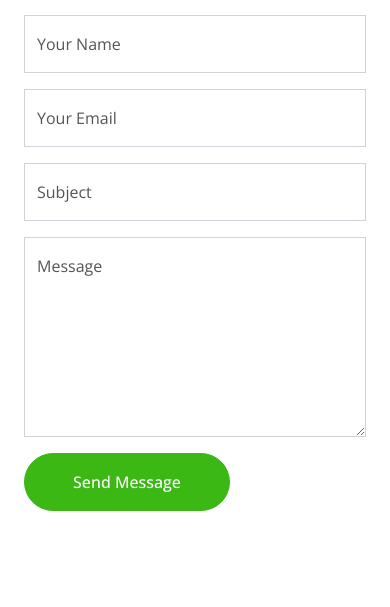
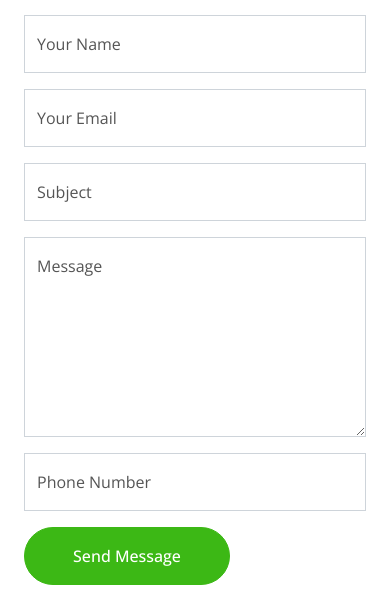
Before and after one commit to Bethel-adjei/ShePAG, a Django app: page /contact/ in a window 390 px wide. Shown: the part 1010-1617 px from the top of the page. Run offline with Django 4.2, Linux system fonts and the light colour scheme; some libraries are stand-ins or nearby versions.

Commit message:
adding the author and phone number field

```diff
--- a/shepag_app/admin.py
+++ b/shepag_app/admin.py
@@ -27,9 +27,9 @@ class ProductAdmin(admin.ModelAdmin):
 
 
 class BlogPostAdmin(admin.ModelAdmin):
-    list_display = ("title", "published_date", "reading_time", "display_image")
+    list_display = ("title", "author","published_date", "reading_time", "display_image",)
     search_fields = ("title", "content")
-    list_filter = ("published_date",)
+    list_filter = ("author","published_date",)
 
     def display_image(self, obj):
         if obj.image:
@@ -57,6 +57,7 @@ class ContactUsAdmin(admin.ModelAdmin):
         "subject",
         "message",
         "sent_at",
+        "phone_number"
     )  # Display name, email, and phone
     search_fields = ("name", "email", "")  # Add search functionality
     list_filter = ("email",)  # Add a filter by email
--- a/shepag_app/forms.py
+++ b/shepag_app/forms.py
@@ -6,7 +6,7 @@ class ContactForm(forms.Form):
     email = forms.EmailField()
     subject = forms.CharField(max_length=100)
     message = forms.CharField(widget=forms.Textarea)
-
+    phone_number =forms.CharField(max_length=15, required=False)
 class SubscribeForm(forms.Form):
     email = forms.EmailField(label='Your email', max_length=100, widget=forms.EmailInput(attrs={'placeholder': 'Your email'}))
 
--- a/shepag_app/templates/blog.html
+++ b/shepag_app/templates/blog.html
@@ -20,7 +20,7 @@
                     <a class="d-block h5 lh-base mb-4" href="{% url 'blog_details' post.pk %}">{{ post.title }}</a>
                     <p>{{ post.content|truncatewords:20 | safe}}</p>
                     <div class="text-muted border-top pt-4 mt-auto"> <!-- Push footer to bottom -->
-                        <small class="me-3"><i class="fa fa-user text-primary me-2"></i>Admin</small>
+                    <small class="me-3"><i class="fa fa-user text-primary me-2"></i>{{ post.author.get_full_name|default:post.author.username }}</small>
                         <small class="me-3"><i class="fa fa-calendar text-primary me-2"></i>{{ post.published_date|date:"d M, Y" }}</small>
                         <small class="me-3"><i class="fa fa-clock text-primary me-2"></i>{{ post.reading_time }} min read</small>
                     </div>
--- a/shepag_app/templates/contact.html
+++ b/shepag_app/templates/contact.html
@@ -58,6 +58,12 @@
                                 </div>
                             </div>
                             <div class="col-12">
+                                <div class="form-floating">
+                                    <input type="text" name="phone_number" class="form-control" id="phone_number" placeholder="Phone Number">
+                                    <label for="subject">Phone Number</label>
+                                </div>
+                            </div>
+                            <div class="col-12">
                                 <button class="btn btn-primary rounded-pill py-3 px-5" type="submit">Send Message</button>
                             </div>
                             {% if messages %}
--- a/shepag_app/templates/index.html
+++ b/shepag_app/templates/index.html
@@ -267,7 +267,7 @@
                     <a class="d-block h5 lh-base mb-4" href="{% url 'blog_details' post.pk %}">{{ post.title }}</a>
                     <p>{{ post.content|truncatewords:20 | safe}}</p> <!-- Truncated content -->
                     <div class="text-muted border-top pt-4 mt-auto"> <!-- Added mt-auto to push content to bottom -->
-                        <small class="me-3"><i class="fa fa-user text-primary me-2"></i>Admin</small>
+                        <small class="me-3"><i class="fa fa-user text-primary me-2"></i>{{ post.author.get_full_name|default:post.author.username }}</small>
                         <small class="me-3"><i class="fa fa-calendar text-primary me-2"></i>{{ post.published_date|date:"d M, Y" }}</small>
                         <small class="me-3"><i class="fa fa-clock text-primary me-2"></i>{{ post.reading_time }} min read</small> <!-- Reading time -->
                     </div>
--- a/shepag_app/views.py
+++ b/shepag_app/views.py
@@ -79,31 +79,47 @@ def contact(request):
             email = form.cleaned_data['email']
             subject = form.cleaned_data['subject']
             message = form.cleaned_data['message']
+            phone_number = form.cleaned_data['phone_number']
 
             # Save the message to the database
-            contact_message = ContactUs(
-                name=name,
-                email=email,
-                subject=subject,
-                message=message
-            )
-            contact_message.save()  # Save the message to the database
+            try:
+                contact_message = ContactUs(
+                    name=name,
+                    email=email,
+                    subject=subject,
+                    message=message,
+                    phone_number=phone_number
+                )
+                contact_message.save()  # Save the message to the database
+                print("Message saved successfully!")  # Debug message
 
-            # Create the email content
-            email_message = f"New message from {name} ({email})\n\nSubject: {subject}\n\nMessage:\n{message}"
+                # Create the email content
+                email_message = (
+                    f"New message from {name} ({email})\n\n"
+                    f"Phone Number: {phone_number}\n\n"
+                    f"Subject: {subject}\n\n"
+                    f"Message:\n{message}"
+                )
 
-            # Send email notification to the admin
-            send_mail(
-                subject=f'Contact Form Submission: {subject}',
-                message=email_message,
-                from_email=settings.DEFAULT_FROM_EMAIL,
-                recipient_list=['joekwams123@gmail.com'],  # Replace with your admin email
-            )
+                # Send email notification to the admin
+                send_mail(
+                    subject=f'Contact Form Submission: {subject}',
+                    message=email_message,
+                    from_email=settings.DEFAULT_FROM_EMAIL,
+                    recipient_list=['bethelobeng@gmail.com'],  # Replace with your admin email
+                )
 
-            # Add success message and clear form
-            messages.success(request, 'Your message has been sent successfully!')
+                # Add success message and clear form
+                messages.success(request, 'Your message has been sent successfully!')
+                return render(request, 'contact.html', {'form': ContactForm()})  # Empty form after submission
 
-            return render(request, 'contact.html', {'form': ContactForm()})  # Empty form after submission
+            except Exception as e:
+                print(f"Error saving message: {e}")
+                messages.error(request, 'There was an error saving your message. Please try again.')
+
+        else:
+            print(form.errors)  # Debugging: Show form errors
+            messages.error(request, 'Please correct the errors below.')
 
     else:
         form = ContactForm()
```
Also changed, not shown: shepag_app/models.py (+7 -5 lines), db.sqlite3, media/blog_images/about.jpg (added), media/blog_images/testimonial-4_3bp9smR.jpg (added), media/products/yam_flour_CSK10l6.webp (added), shepag_app/migrations/0018_blogpost_author.py (added), shepag_app/migrations/0019_remove_blogpost_author.py (added), shepag_app/migrations/0020_blogpost_author.py (added), shepag_app/migrations/0021_contactus_phone_number.py (added).
